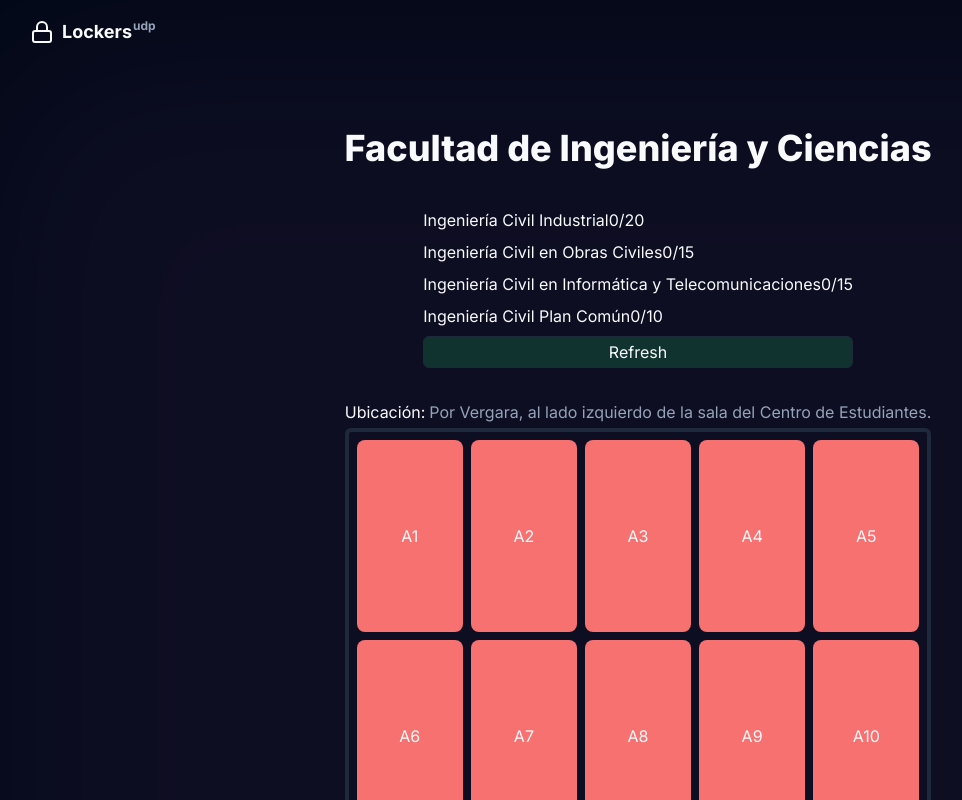
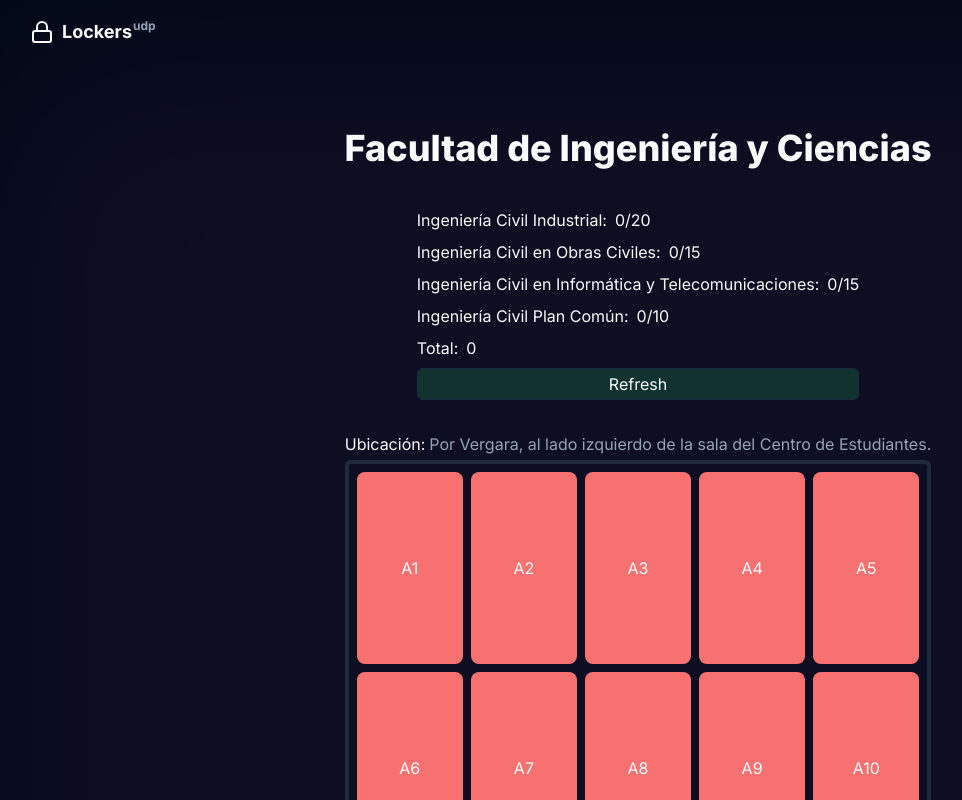
Before and after one commit to Jnkyns/lockers, a Next.js app: page / in a window 1280 px wide. Shown: the top 800 px of the page, without its empty margins (2-964 px from the left). Built offline with nearby package versions, Linux system fonts and the light colour scheme.

Commit message:
feat: counter

```diff
--- a/src/components/Status.tsx
+++ b/src/components/Status.tsx
@@ -63,21 +63,25 @@ export default function Status({ data }: { data: LockersData }) {
 
   return (
     <div className="mb-8 mx-2 flex flex-col space-y-2">
-      <div className="flex flex-row">
-        <h2>Ingeniería Civil Industrial</h2>
+      <div className="flex flex-row space-x-2">
+        <h2>Ingeniería Civil Industrial:</h2>
         <p>{ici}/20</p>
       </div>
-      <div className="flex flex-row">
-        <h2>Ingeniería Civil en Obras Civiles</h2>
+      <div className="flex flex-row space-x-2">
+        <h2>Ingeniería Civil en Obras Civiles:</h2>
         <p>{oc}/15</p>
       </div>
-      <div className="flex flex-row">
-        <h2>Ingeniería Civil en Informática y Telecomunicaciones</h2>
+      <div className="flex flex-row space-x-2">
+        <h2>Ingeniería Civil en Informática y Telecomunicaciones:</h2>
         <p>{ti}/15</p>
       </div>
-      <div className="flex flex-row">
-        <h2>Ingeniería Civil Plan Común</h2>
+      <div className="flex flex-row space-x-2">
+        <h2>Ingeniería Civil Plan Común:</h2>
         <p>{pc}/10</p>
+      </div>
+      <div className="flex flex-row space-x-2">
+        <h2>Total:</h2>
+        <p>{ici + oc + ti + pc}</p>
       </div>
       <button
         className="border rounded-md h-8 bg-green-500/20"
```
